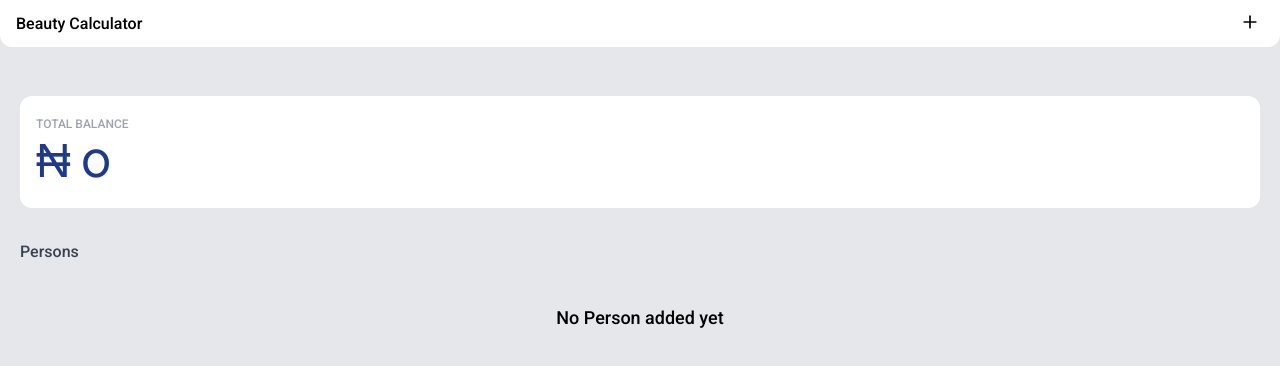
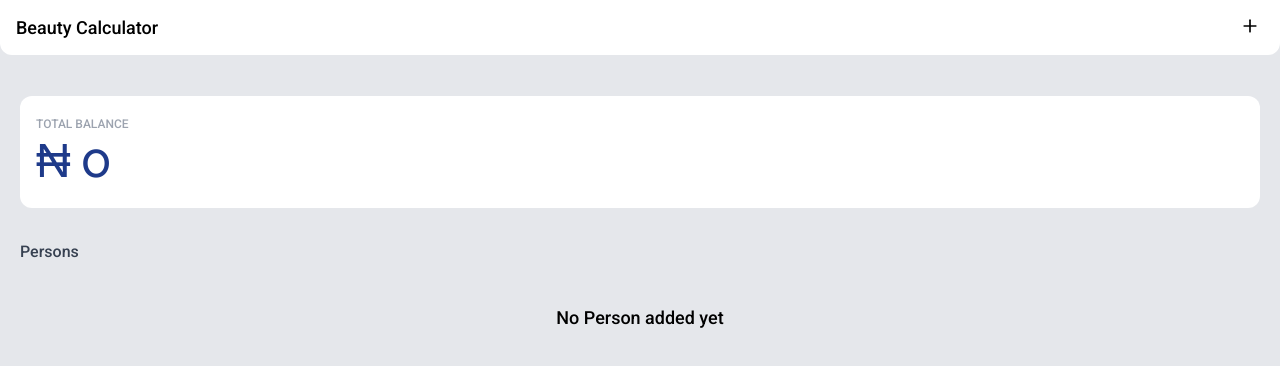
Before and after one commit to daviesesiro/bea-calc, a Next.js app: page / in a window 1280 px wide. Shown: the top 366 px of the page. Built offline with nearby package versions, Linux system fonts and the light colour scheme.

Commit message:
updated dark mode

```diff
--- a/components/Header.tsx
+++ b/components/Header.tsx
@@ -11,7 +11,7 @@ const Header = ({ title, actions, home }: Props) => {
     const router = useRouter()
     return (
         <React.Fragment>
-            <div className='rounded-b-xl dark:bg-gray-800 fixed top-0 left-0 right-0 z-50 flex items-center justify-between px-4 py-2 bg-white'>
+            <div className='rounded-b-xl dark:bg-gray-800 fixed top-0 left-0 right-0 z-50 flex items-center justify-between px-4 py-3 bg-white'>
                 {!home &&
                     <button className='focus:outline-none p-2 mr-2' onClick={() => router.push('/')}>
                         <svg stroke='currentColor' className='dark:text-gray-500' width={16} height={16} viewBox="0 0 16 16" fill="none" xmlns="http://www.w3.org/2000/svg">
@@ -21,7 +21,7 @@ const Header = ({ title, actions, home }: Props) => {
 
                     </button>
                 }
-                <h1 className='dark:text-gray-200 flex-1 font-sans capitalize'>
+                <h1 className='dark:text-gray-200 flex-1 font-sans text-lg capitalize'>
                     {title}
                 </h1>
                 <div>
--- a/pages/index.tsx
+++ b/pages/index.tsx
@@ -53,7 +53,7 @@ export default function Home() {
       <div className='mt-3 mb-4'>
         {(state.persons && state.persons.length > 0) ? state.persons.map(({ id, name, balance }) =>
           <Person id={id} key={`person-${id}`} name={name} balance={balance} />
-        ) : <p className='mt-10 text-lg text-center'>No Person added yet</p>}
+        ) : <p className='dark:text-gray-300 mt-10 text-lg text-center'>No Person added yet</p>}
       </div>
 
       {isModalOpen &&
--- a/pages/person/[id].tsx
+++ b/pages/person/[id].tsx
@@ -58,7 +58,7 @@ const Index = () => {
     return (
         <Layout >
             <Header title={`${(personName || '').split(' ')[0]}'s transactions`} actions={[{
-                icon: <svg width={20} height={20} className='text:text-gray-500' viewBox="0 0 24 24" fill="none" xmlns="http://www.w3.org/2000/svg">
+                icon: <svg width={20} height={20} className='dark:text-gray-400' viewBox="0 0 24 24" fill="none" xmlns="http://www.w3.org/2000/svg">
                     <path d="M12 5V19" stroke="currentColor" strokeWidth={2} strokeLinecap="round" strokeLinejoin="round" />
                     <path d="M5 12H19" stroke="currentColor" strokeWidth={2} strokeLinecap="round" strokeLinejoin="round" />
                 </svg>,
```
Also changed, not shown: 1 other file (tests, documents, lock files or other folders).
